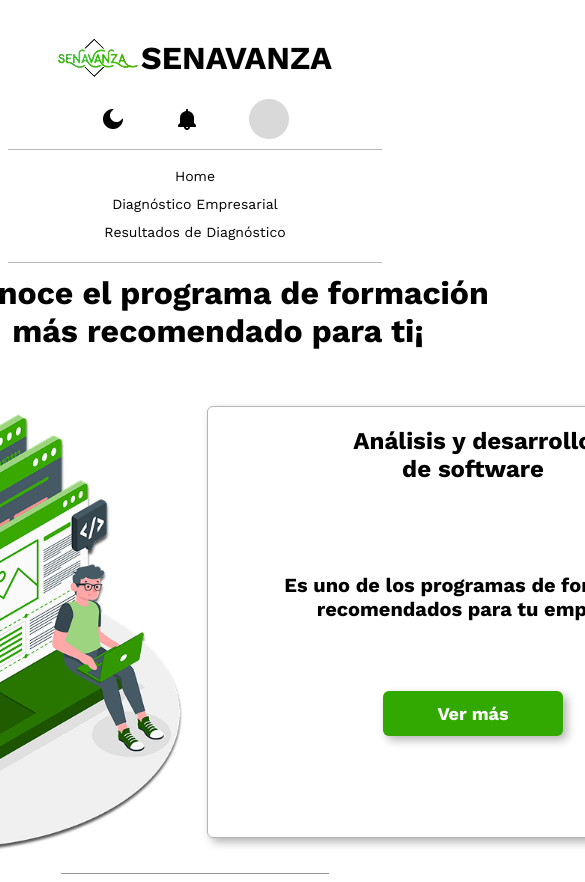
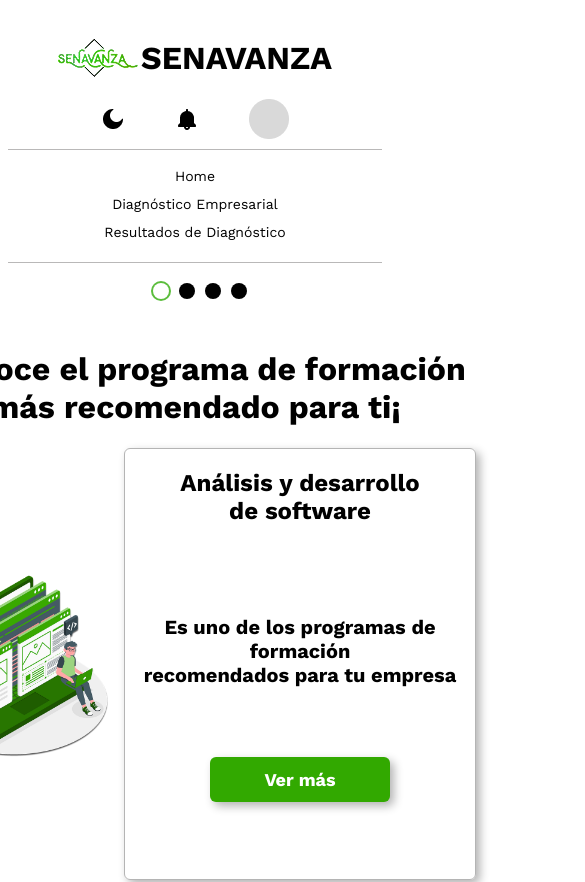
Before and after one commit to TheBullsT/proyectosenavanza, a React (Create React App) app: page /resultado-diagnostico in a window 390 px wide. Shown: the top 882 px of the page, 585 px wide, since content can reach past the window. Built offline with nearby package versions, Linux system fonts and the light colour scheme.

Commit message:
responsive carrousel la vida es un carrousel

```diff
--- a/src/components/ResultadosDiagnostico/resultadosdiagnostico/carrousel.css
+++ b/src/components/ResultadosDiagnostico/resultadosdiagnostico/carrousel.css
@@ -136,3 +136,13 @@
         height: 600px;
     }
 }
+
+@media(max-width: 786px) {
+    .carousel-wrapper{
+        width: 100%;
+        flex-direction: column;
+    }
+    .carousel-indicators{
+        flex-direction: row;
+    }
+ }
--- a/src/components/ResultadosDiagnostico/resultadosdiagnostico/carrousel.jsx
+++ b/src/components/ResultadosDiagnostico/resultadosdiagnostico/carrousel.jsx
@@ -38,7 +38,7 @@ function Carrousel() {
             if (!pause){
                 setCurrentIndex(prev => (prev + 1) % componentes.length);
             }
-        }, 5000);
+        }, 10000000);
 
         return () => clearInterval(interval);
     }, [pause]);
--- a/src/components/ResultadosDiagnostico/resultadosdiagnostico/componentes-carrousel/resultado.css
+++ b/src/components/ResultadosDiagnostico/resultadosdiagnostico/componentes-carrousel/resultado.css
@@ -116,3 +116,16 @@ a {
     height: 45px;
     width: 180px;
 }
+
+@media(max-width: 786px) {
+  .resultado-total{
+    justify-content: center;
+  }
+    .resultado-total img{
+      width: 200px;
+      height: 200px;
+    }
+    .programa-recomendado{
+      width: 350px;
+    }
+ }
```
